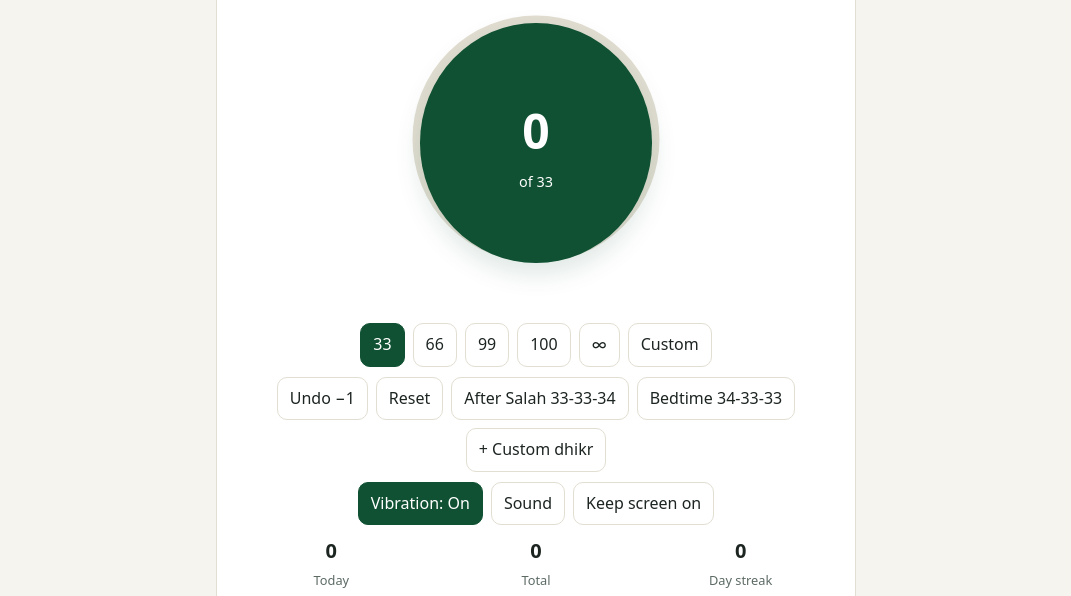
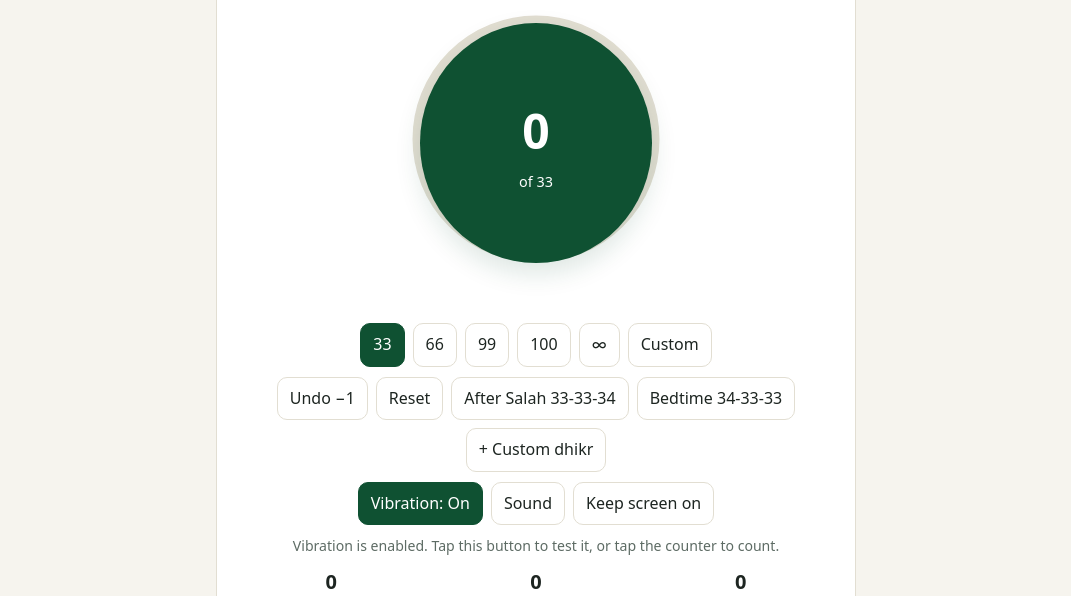
Before and after one commit to localbusinessindia/tasbihdigitalcounter, a plain HTML site: page index.html in a window 1280 px wide. Shown: the part 356-952 px from the top of the page, without its empty margins (104-1175 px from the left). Drawn offline with Linux system fonts and the light colour scheme.

Commit message:
Add files via upload

```diff
--- a/index.html
+++ b/index.html
@@ -33,6 +33,7 @@ h2{font-size:1.2rem;line-height:1.3;margin:28px 0 8px}
 select,button{font:inherit;color:var(--tx);background:var(--card);border:1px solid var(--bd);border-radius:10px;padding:8px 12px;touch-action:manipulation}
 select{width:100%;margin-bottom:12px}button{cursor:pointer}button[aria-pressed=true],.on{background:var(--pressed-bg);color:#fff;border-color:var(--pressed-bg)}
 .row{display:flex;flex-wrap:wrap;gap:8px;justify-content:center;margin:10px 0}
+.device-note{min-height:1.5em;margin:4px 0 12px;text-align:center;color:var(--mu);font-size:.88rem}
 #ar{font-size:1.9rem;text-align:center;direction:rtl;line-height:1.7;font-family:"Amiri","Traditional Arabic",serif}
 #tr{text-align:center;font-weight:600}#mn{text-align:center;color:var(--mu);font-size:.9rem;min-height:1.4em}
 .ringw{position:relative;width:min(260px,70vw);aspect-ratio:1;margin:12px auto}
@@ -93,7 +94,8 @@ button:disabled{opacity:.55;cursor:not-allowed}
 <div aria-live="polite" id="msg" role="status"></div>
 <div class="row" id="goals"><button data-g="33">33</button><button data-g="66">66</button><button data-g="99">99</button><button data-g="100">100</button><button data-g="0">∞</button><button id="cg">Custom</button></div>
 <div class="row"><button id="minus">Undo −1</button><button id="reset">Reset</button><button aria-pressed="false" id="sun">After Salah 33-33-34</button><button aria-pressed="false" id="sleep">Bedtime 34-33-33</button><button id="add">+ Custom dhikr</button></div>
-<div class="row"><button aria-pressed="true" id="vib">Vibrate</button><button aria-pressed="false" id="snd">Sound</button><button aria-pressed="false" id="wake">Keep screen on</button></div>
+<div class="row"><button aria-pressed="true" id="vib" type="button">Vibration: On</button><button aria-pressed="false" id="snd" type="button">Sound</button><button aria-pressed="false" id="wake" type="button">Keep screen on</button></div>
+<p class="device-note" id="deviceNote" aria-live="polite" role="status">Tap “Vibration: On” to send a short test vibration.</p>
 <div class="stats"><div><b id="st">0</b><span>Today</span></div><div><b id="sl">0</b><span>Total</span></div><div><b id="ss">0</b><span>Day streak</span></div></div>
 <div class="row"><button id="exp">Export backup</button><label><button onclick="this.nextElementSibling.click()">Import backup</button><input accept=".json" hidden="" id="imp" type="file"/></label></div>
 </section>
@@ -150,7 +152,7 @@ let ac,lock;
 function beep(){try{ac=ac||new AudioContext();const o=ac.createOscillator(),g=ac.createGain();o.frequency.value=880;g.gain.value=.08;o.connect(g);g.connect(ac.destination);o.start();o.stop(ac.currentTime+.04)}catch(e){}}
 const vibrationSupported=typeof navigator!=='undefined'&&typeof navigator.vibrate==='function';
 function vib(p){if(S.vib&&vibrationSupported){try{navigator.vibrate(p)}catch(e){}}}
-function showDeviceNote(){const note=$('#deviceNote'),btn=$('#vib');if(!vibrationSupported){S.vib=0;btn.disabled=true;btn.textContent='Vibration unavailable';btn.setAttribute('aria-pressed','false');note.textContent='Your current browser or device does not support web vibration. Try the Sound option, or open this site in a supported Android browser.'}else{btn.disabled=false;btn.textContent='Vibration: '+(S.vib?'On':'Off');note.textContent='Vibration works only on supported devices and browsers.'}}
+function showDeviceNote(message){const note=$('#deviceNote'),btn=$('#vib');if(!note||!btn)return;if(!vibrationSupported){S.vib=0;btn.disabled=true;btn.textContent='Vibration unavailable';btn.setAttribute('aria-pressed','false');note.textContent=message||'This browser does not expose vibration controls. Try the Sound option or a supported Android browser.';return}btn.disabled=false;btn.textContent='Vibration: '+(S.vib?'On':'Off');btn.setAttribute('aria-pressed',String(!!S.vib));note.textContent=message||(S.vib?'Vibration is enabled. Tap this button to test it, or tap the counter to count.':'Vibration is off. Turn it on to test your device.')}
 function fill(){$('#dsel').innerHTML=D.concat(S.custom).map(x=>`<option value="${x[0]}">${x[2].replace(/</g,'&lt;')}</option>`).join('');$('#dsel').value=S.cur}
 function render(){
  const d=dh(S.cur),n=S.c[S.cur]||0,g=S.goal;
@@ -189,7 +191,7 @@ $('#reset').onclick=()=>{if(confirm('Reset this counter to 0?')){S.c[S.cur]=0;$(
 $('#sun').onclick=()=>{S.sun=S.sun?0:1;S.sleep=0;if(S.sun){SEQ.forEach(k=>S.c[k]=0);S.cur='sub';S.goal=33}render()};
 $('#sleep').onclick=()=>{S.sleep=S.sleep?0:1;S.sun=0;if(S.sleep){SLEEP_SEQ.forEach(k=>S.c[k]=0);S.cur='akb';S.goal=34}render()};
 $('#add').onclick=()=>{const t=(prompt('Name of your dhikr')||'').trim().slice(0,60);if(t){const id='c'+Date.now();S.custom.push([id,'',t,'',0]);S.cur=id;S.goal=0;fill();render()}};
-$('#vib').onclick=()=>{if(!vibrationSupported){showDeviceNote();return}S.vib=S.vib?0:1;let testMessage='';if(S.vib){try{const ok=navigator.vibrate(35);testMessage=ok===false?'The browser did not start vibration. Try another supported browser.':'Vibration test sent. Tap the counter to test it again.'}catch(e){testMessage='Vibration could not start in this browser.'}}render();if(testMessage)$('#deviceNote').textContent=testMessage};
+$('#vib').onclick=()=>{if(!vibrationSupported){showDeviceNote();return}S.vib=S.vib?0:1;let testMessage=S.vib?'Vibration is enabled.':'Vibration is off.';if(S.vib){try{const ok=navigator.vibrate(60);if(ok===false)testMessage='Chrome rejected the vibration request. Check device/browser support and try again.';else testMessage='Test vibration requested. If the phone did not vibrate, check Android settings and Chrome support.'}catch(e){testMessage='Vibration request failed: '+(e&&e.message?e.message:'browser error')}}else{try{navigator.vibrate(0)}catch(e){}}render();showDeviceNote(testMessage)};
 $('#snd').onclick=()=>{S.snd=S.snd?0:1;render()};
 async function lk(){try{if(S.wake&&'wakeLock' in navigator)lock=await navigator.wakeLock.request('screen');else if(lock){lock.release();lock=null}}catch(e){}}
 $('#wake').onclick=()=>{S.wake=S.wake?0:1;lk();render()};
--- a/sw.js
+++ b/sw.js
@@ -1,4 +1,4 @@
-const CACHE_NAME = 'tasbih-digital-counter-v6';
+const CACHE_NAME = 'tasbih-digital-counter-v7';
 const PRECACHE_URLS = ["/", "/index.html", "/content.css", "/manifest.webmanifest", "/icon.svg", "/icon-192.png", "/icon-512.png", "/og-default.png", "/404.html", "/astaghfirullah.html", "/subhanallah.html", "/dhikr-after-salah.html", "/tasbih-before-sleep.html", "/morning-evening-adhkar.html", "/99-names-of-allah.html", "/what-is-tasbih.html", "/islamic-dates.html", "/about.html", "/contact.html", "/privacy-policy.html", "/disclaimer.html", "/sitemap.xml", '/alhamdulillah.html',
   '/allahu-akbar.html',
   '/la-ilaha-illallah.html',
```
Also changed, not shown: README-DEPLOY.md.
